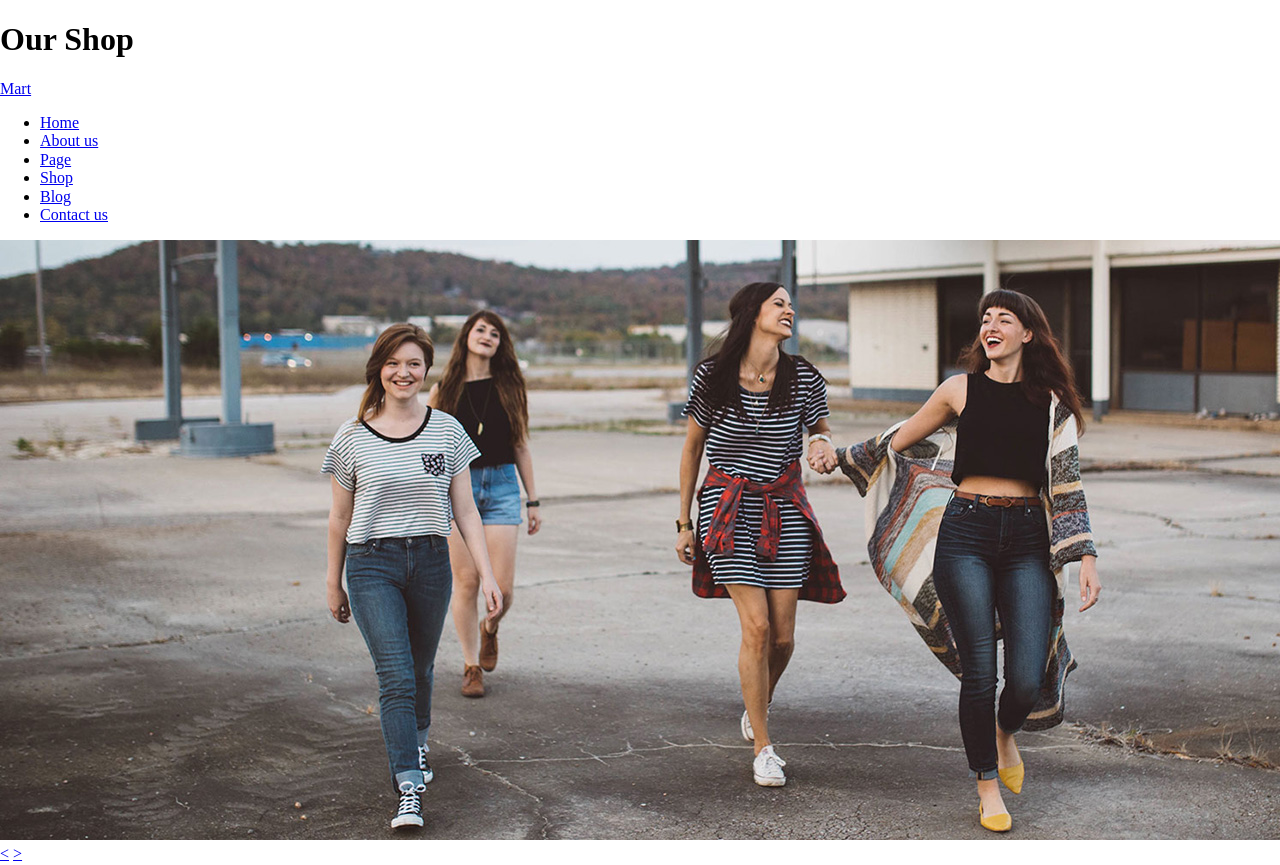
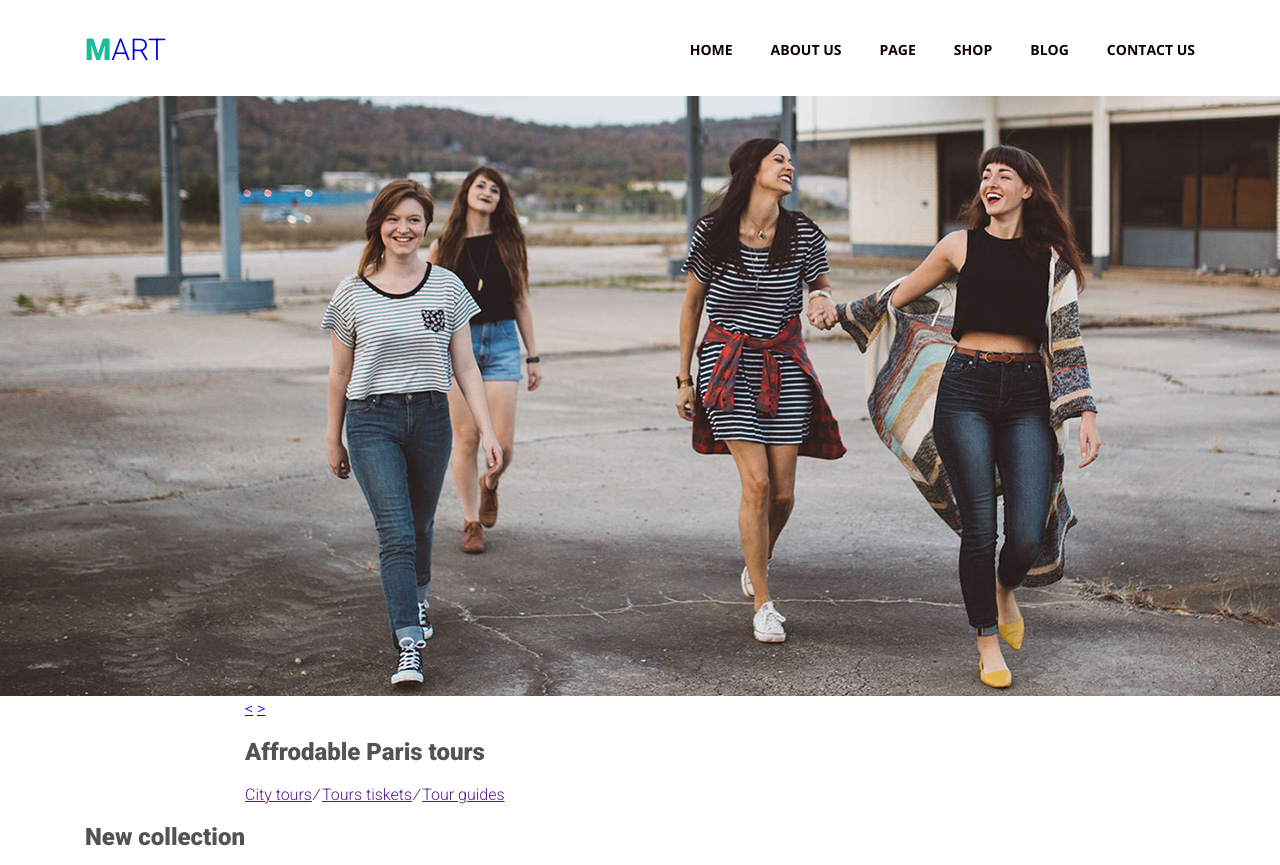
Before and after one commit to DmytroLysenko/Module_5, a plain HTML site: page index.html in a window 1280 px wide. Shown: the top 865 px of the page. Drawn offline with nearby package versions, Linux system fonts and the light colour scheme.

Commit message:
styled header

```diff
--- a/css/style.css
+++ b/css/style.css
@@ -0,0 +1,98 @@
+html {
+  box-sizing: border-box;
+}
+
+*,
+*::before,
+*::after {
+  box-sizing: inherit;
+}
+
+.visually-hidden:not(:focus):not(:active),
+input[type="checkbox"].visually-hidden,
+input[type="radio"].visually-hidden {
+  position: absolute;
+
+  width: 1px;
+  height: 1px;
+  margin: -1px;
+  border: 0px;
+  padding: 0px;
+
+  word-spacing: nowrap;
+
+  clip-path: inset(100%);
+  clip: rect(0 0 0 0);
+  overflow: hidden;
+}
+
+.clearfix::after {
+  content: "";
+  display: table;
+  clear: both;
+}
+
+body {
+  font-family: "Roboto", sans-serif;
+  color: #555252;
+}
+
+.container_outer {
+  width: 1600px;
+  margin: 0 auto;
+}
+
+.container_inner {
+  width: 1110px;
+  margin: 0 auto;
+}
+
+.page_header {
+  margin: 0;
+  padding: 34px 0 30px 0;
+}
+
+.page_header__logo {
+  display: block;
+  margin: 0;
+  padding: 0;
+  text-decoration: none;
+  font-size: 30px;
+  font-weight: 300;
+  line-height: 32px;
+  text-transform: uppercase;
+  float: left;
+}
+.page_header__logo::first-letter {
+  color: #1abc9c;
+  font-weight: 900;
+}
+
+.page_header_nav_list {
+  margin: 0;
+  padding: 0;
+  list-style: none;
+  float: right;
+}
+.page_header_nav_item {
+  float: left;
+}
+.page_header_nav_item:not(:last-of-type) {
+  padding-right: 38px;
+}
+
+.page_header_nav_item a {
+  display: block;
+  text-decoration: none;
+  font-family: "Open Sans", sans-serif;
+  font-size: 14px;
+  font-weight: 700;
+  line-height: 32px;
+  color: #0f0101;
+  text-transform: uppercase;
+}
+
+.page_header_nav_item a:hover,
+.page_header_nav_item a:focus {
+  color: #1abc9c;
+}
--- a/index.html
+++ b/index.html
@@ -5,21 +5,15 @@
     <meta name="viewport" content="width=device-width, initial-scale=1.0" />
     <meta http-equiv="X-UA-Compatible" content="ie=edge" />
     <link rel="stylesheet" href="css/normalize.css" />
-    <link
-      href="https://fonts.googleapis.com/css?family=Open+Sans:400,600,700&display=swap"
-      rel="stylesheet"
-    />
-    <link
-      href="https://fonts.googleapis.com/css?family=Roboto:300,400,900&display=swap"
-      rel="stylesheet"
-    />
+    <link href="https://fonts.googleapis.com/css?family=Roboto:300,900&display=swap" rel="stylesheet">
+    <link href="https://fonts.googleapis.com/css?family=Open+Sans:700&display=swap" rel="stylesheet">
     <link rel="stylesheet" href="css/style.css" />
     <title>Document</title>
   </head>
   <body>
     <h1 class="visually-hidden">Our Shop</h1>
     <header class="page_header">
-      <div class="container clearfix">
+      <div class="container_inner clearfix">
         <a class="page_header__logo" href="#">Mart</a>
         <nav class="page_header_nav">
           <ul class="page_header_nav_list clearfix">
```
